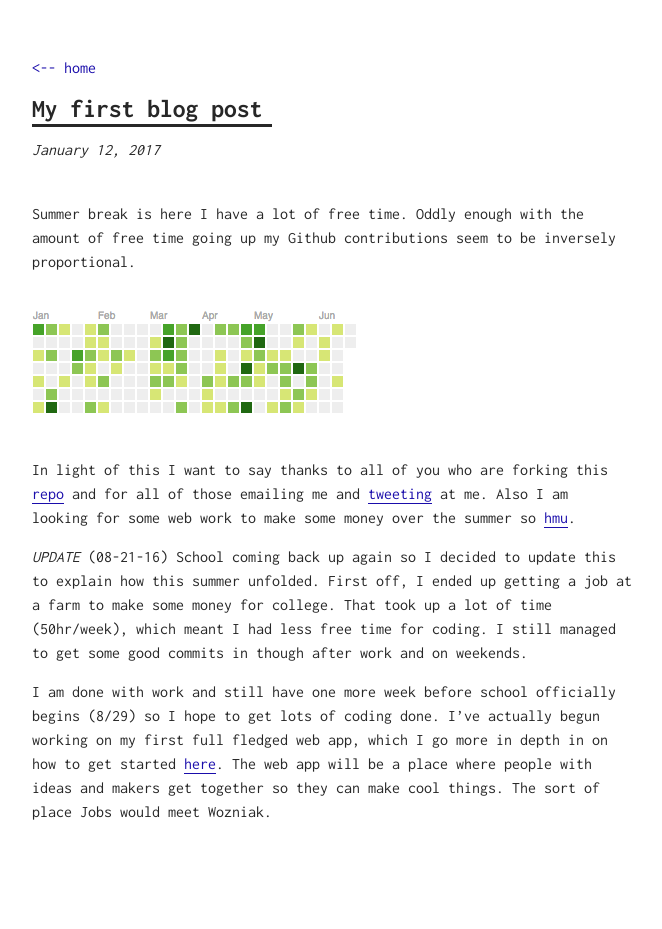
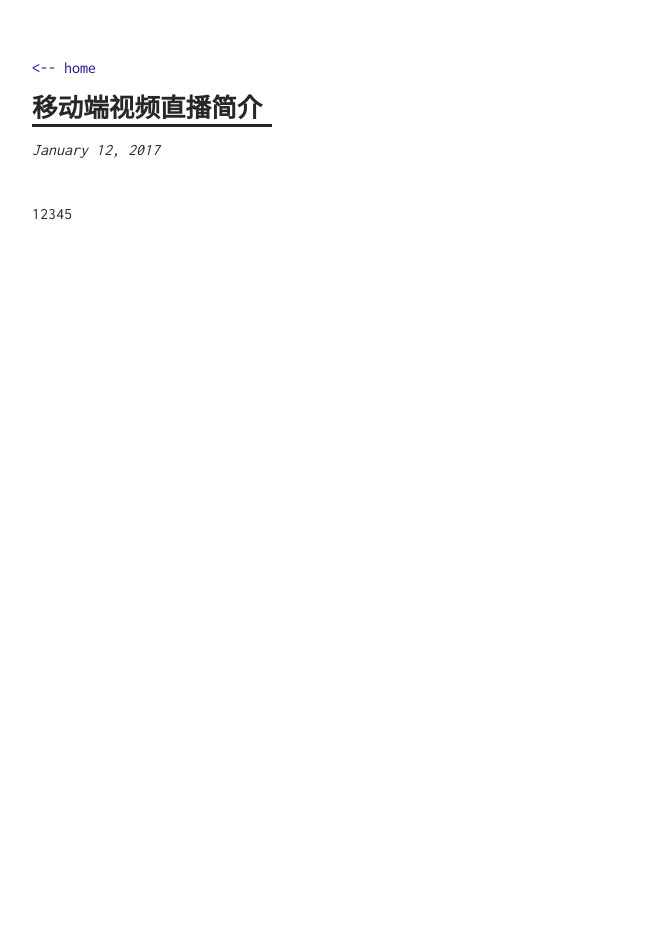
Before and after one commit to Tim-Burbank/Tim-Burbank.github.io, a Jekyll site: the page built from _posts/2017-01-12-My-first-blog-post.md, in a window 1280 px wide. Shown: the whole page, without its empty margins (308-970 px from the left). Built offline with Jekyll 4.4.1, drawn with Linux system fonts in a browser that asks for light colours; after the commit the page ends 900 px from its top, so only the background shows below that.

Commit message:
Update 2017-01-12-My-first-blog-post.md

```diff
--- a/_posts/2017-01-12-My-first-blog-post.md
+++ b/_posts/2017-01-12-My-first-blog-post.md
@@ -1,19 +1,7 @@
 ---
 layout: post
-title: My first blog post
+title: 移动端视频直播简介
 tag: 🍞
 ---
 
-Summer break is here I have a lot of free time. Oddly enough with the amount of free time going up my Github contributions seem to be inversely proportional.
-
-![contributions](/assets/img/lol-contributions.png)
-
-In light of this I want to say thanks to all of you who are forking this [repo](https://github.com/getmicah/getmicah.github.io) and for all of
-those emailing me and [tweeting](https://twitter.com/getmicah) at me. Also I am looking for some web work to make some money over the summer
-so
-[hmu](mailto:micahcowell99@gmail.com).
-
-*UPDATE* (08-21-16)
-School coming back up again so I decided to update this to explain how this summer unfolded. First off, I ended up getting a job at a farm to make some money for college. That took up a lot of time (50hr/week), which meant I had less free time for coding. I still managed to get some good commits in though after work and on weekends.
-
-I am done with work and still have one more week before school officially begins (8/29) so I hope to get lots of coding done. I've actually begun working on my first full fledged web app, which I go more in depth in on how to get started [here](/blog/web-app-in-2016). The web app will be a place where people with ideas and makers get together so they can make cool things. The sort of place Jobs would meet Wozniak.
+12345
```
